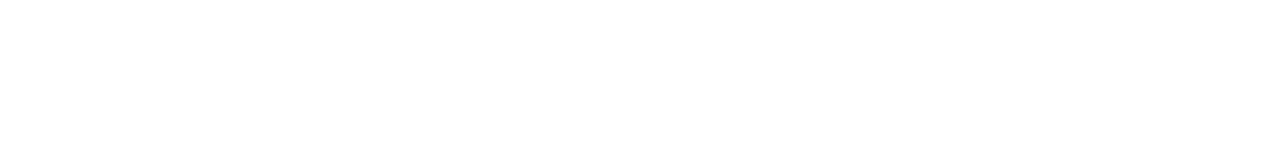
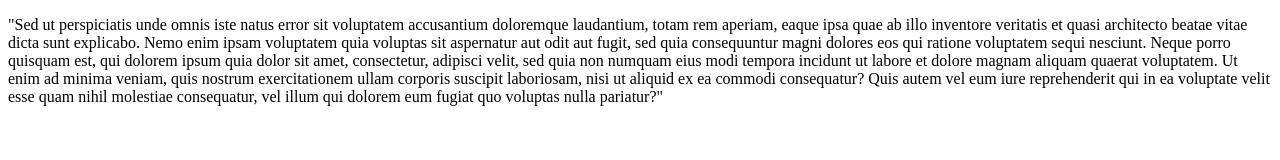
Before and after one commit to Piotr0106/wsb-projekt, a plain HTML site: page index.html in a window 1280 px wide. Drawn offline with Linux system fonts and the light colour scheme.

Commit message:
Added lorem ipsum

```diff
--- a/index.html
+++ b/index.html
@@ -7,6 +7,7 @@
     <title>Document</title>
 </head>
 <body>
+    <p>"Sed ut perspiciatis unde omnis iste natus error sit voluptatem accusantium doloremque laudantium, totam rem aperiam, eaque ipsa quae ab illo inventore veritatis et quasi architecto beatae vitae dicta sunt explicabo. Nemo enim ipsam voluptatem quia voluptas sit aspernatur aut odit aut fugit, sed quia consequuntur magni dolores eos qui ratione voluptatem sequi nesciunt. Neque porro quisquam est, qui dolorem ipsum quia dolor sit amet, consectetur, adipisci velit, sed quia non numquam eius modi tempora incidunt ut labore et dolore magnam aliquam quaerat voluptatem. Ut enim ad minima veniam, quis nostrum exercitationem ullam corporis suscipit laboriosam, nisi ut aliquid ex ea commodi consequatur? Quis autem vel eum iure reprehenderit qui in ea voluptate velit esse quam nihil molestiae consequatur, vel illum qui dolorem eum fugiat quo voluptas nulla pariatur?"</p>
 
 </body>
 </html>
```
